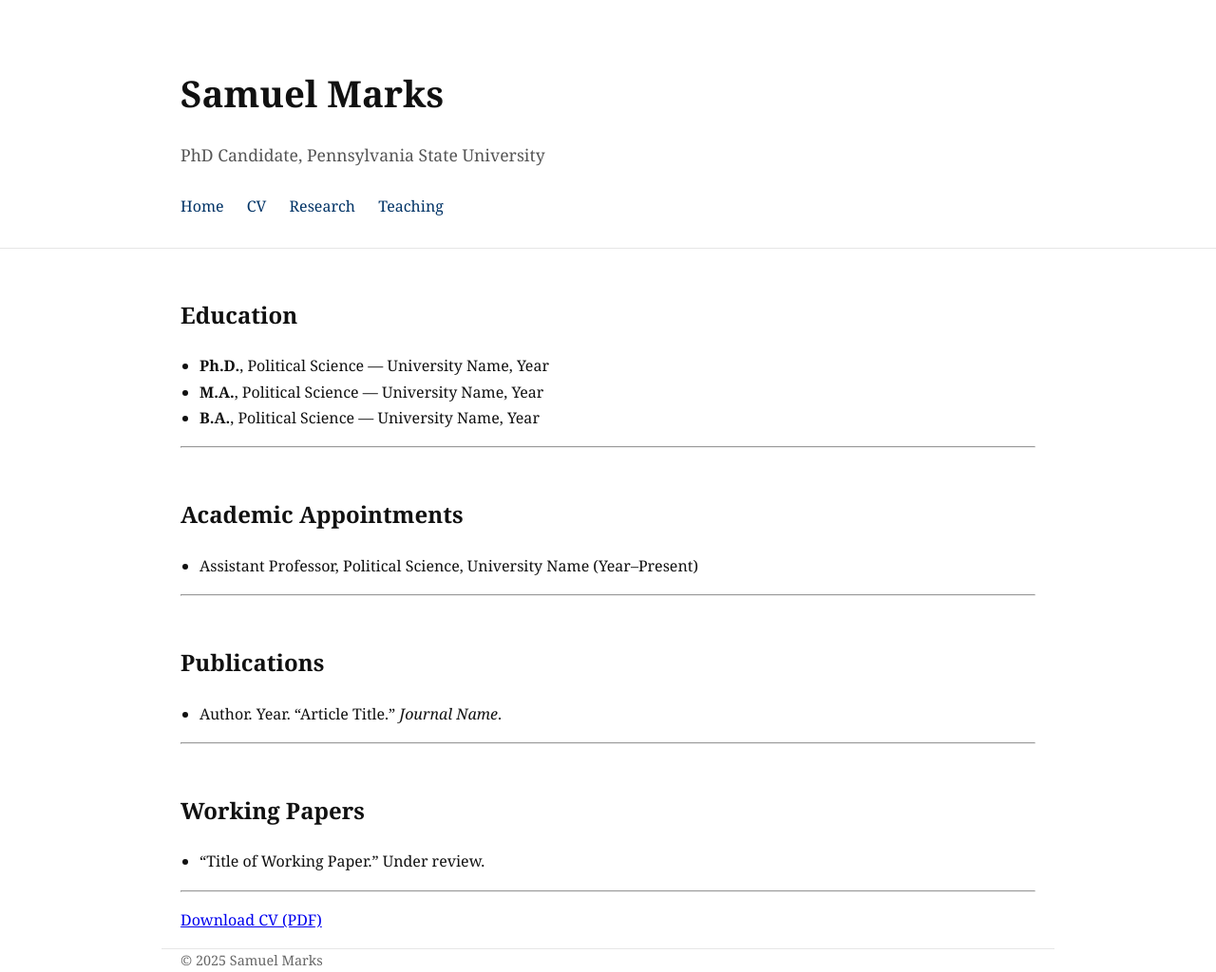
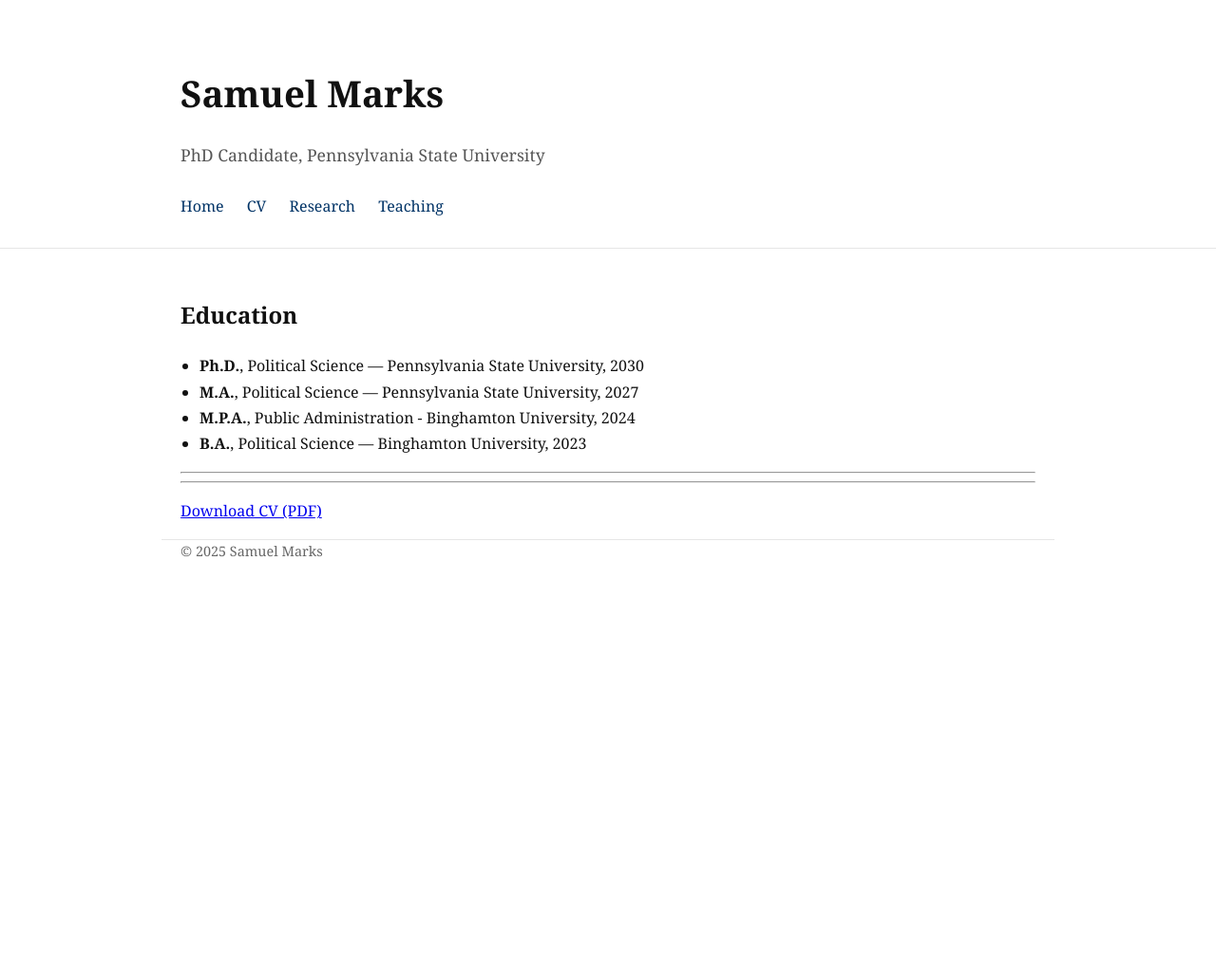
Before and after one commit to SamuelJMarks/SamuelJMarks.github.io, a Jekyll site: the page built from cv.md, in a window 1280 px wide. Shown: the whole page at 95% size. Built offline with Jekyll 4.4.1, drawn with Linux system fonts in a browser that asks for light colours; after the commit the page ends 900 px from its top, so only the background shows below that.

Commit message:
Update cv.md

```diff
--- a/cv.md
+++ b/cv.md
@@ -5,27 +5,12 @@
 
 ## Education
 
-- **Ph.D.**, Political Science — University Name, Year
-- **M.A.**, Political Science — University Name, Year
-- **B.A.**, Political Science — University Name, Year
+- **Ph.D.**, Political Science — Pennsylvania State University, 2030
+- **M.A.**, Political Science — Pennsylvania State University, 2027
+- **M.P.A.**, Public Administration - Binghamton University, 2024
+- **B.A.**, Political Science — Binghamton University, 2023
 
 ---
-
-## Academic Appointments
-
-- Assistant Professor, Political Science, University Name (Year–Present)
-
----
-
-## Publications
-
-- Author. Year. “Article Title.” *Journal Name*.
-
----
-
-## Working Papers
-
-- “Title of Working Paper.” Under review.
 
 ---
 
```
